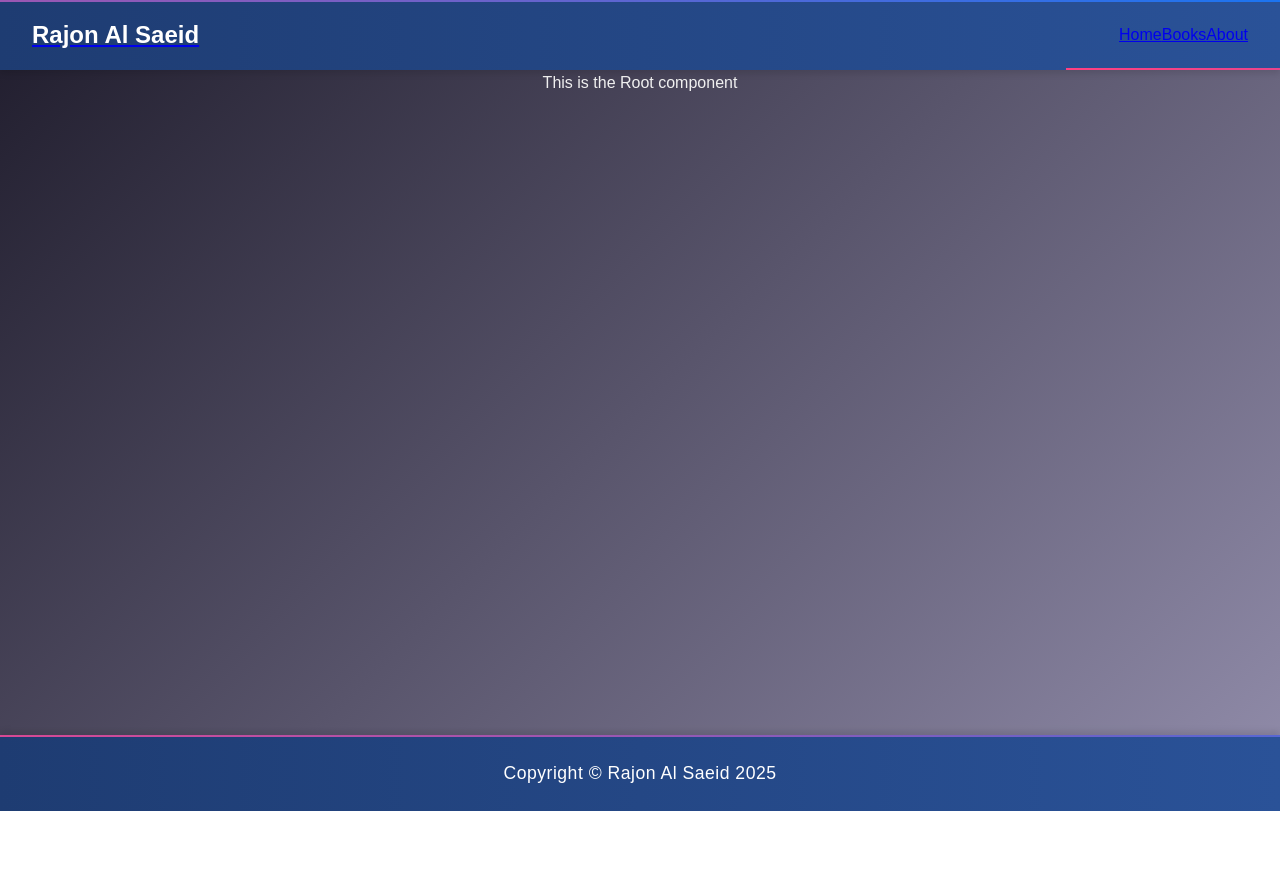
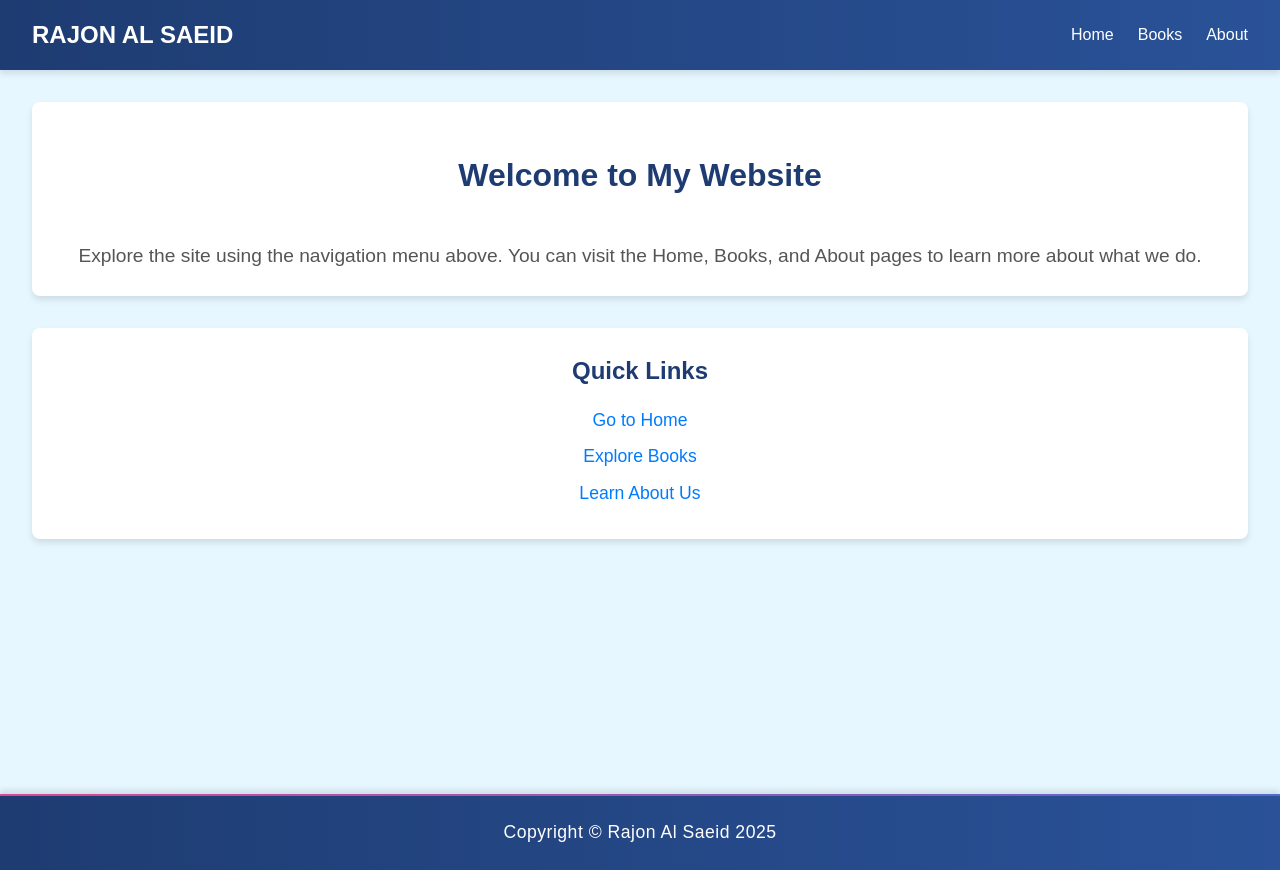
Before and after one commit to AbuAlSaeidRajon/react_demo, a React app: page / in a window 1280 px wide. Before the commit the page ends 811 px from the top, so only its background shows below. Built offline with nearby package versions, Linux system fonts and the light colour scheme; the HTML template or start-up script is replaced by a standard one.

Commit message:
header and footer added to the bookcard page

```diff
--- a/package.json
+++ b/package.json
@@ -12,7 +12,7 @@
   "dependencies": {
     "react": "^19.0.0",
     "react-dom": "^19.0.0",
-    "react-router-dom": "^7.5.1"
+    "react-router-dom": "^7.5.2"
   },
   "devDependencies": {
     "@eslint/js": "^9.21.0",
--- a/src/components/Books/BookCard.jsx
+++ b/src/components/Books/BookCard.jsx
@@ -1,4 +1,3 @@
-import { useState } from "react";
 import "./Books.css";
 
 const BookCard = ({
@@ -12,25 +11,8 @@ const BookCard = ({
   id,
   onToggleStock,
   onToggleFavorite,
-  onPriceChange,
   ...rest
 }) => {
-  const [isEditing, setIsEdititng] = useState(false);
-  const [newPrice, setNewPrice] = useState(price);
-
-  const handleSave = () => {
-    onPriceChange(id, newPrice);
-    setIsEdititng(!isEditing);
-  };
-
-  const handleCancel = () => {
-    setNewPrice(price);
-    setIsEdititng(!isEditing);
-  };
-
-  const isSaveDisabled =
-    newPrice === "" || parseFloat(newPrice) === parseFloat(price);
-
   return (
     <div className="bookCard">
       <div className="bookCard-header">
@@ -48,30 +30,11 @@ const BookCard = ({
         <p className="genre">{genre}</p>
       </div>
       <div className="bookCard-content">
-        {isEditing ? (
-          <input
-            type="text"
-            value={newPrice}
-            onChange={(e) => setNewPrice(e.target.value)}
-          />
-        ) : (
-          <p className="price">{price}€</p>
-        )}
+        <p className="price">{price}€</p>
       </div>
       <div className="bookCard-footer">
         <button onClick={onEventHandler}>See more</button>
         {!inStock && <button>Add to Wishlist</button>}
-
-        {isEditing ? (
-          <>
-            <button onClick={handleSave} disabled={isSaveDisabled}>
-              Save
-            </button>
-            <button onClick={handleCancel}>Cancel</button>
-          </>
-        ) : (
-          <button onClick={() => setIsEdititng(!isEditing)}>Edit</button>
-        )}
       </div>
     </div>
   );
--- a/src/components/Books/BookList.jsx
+++ b/src/components/Books/BookList.jsx
@@ -1,6 +1,8 @@
 import { useState } from "react";
 import { books } from "../../data/booksData"; // Adjusted path
 import BookCard from "./BookCard";
+import Header from "../Header/Header";
+import Footer from "../Footer/Footer";
 
 const BookList = () => {
   const [booksData, setBooksData] = useState(books);
@@ -46,7 +48,8 @@ const BookList = () => {
   });
 
   return (
-    <div className="books">
+    <><Header name="Rajon Al Saeid" />
+    <div className="books" style={{marginTop: 10}}>
       <h1>Books Catalog</h1>
       <label htmlFor="search">Search:</label>
       <input
@@ -73,6 +76,8 @@ const BookList = () => {
         )}
       </div>
     </div>
+    <Footer year={2025} />
+    </>
   );
 };
 
--- a/src/components/Header/Header.css
+++ b/src/components/Header/Header.css
@@ -14,42 +14,18 @@ header {
   overflow: hidden;
 }
 
-/* Sliding decorative lines */
-header::before,
-header::after {
-  content: "";
-  position: absolute;
-  width: 200%;
-  height: 2px;
-  background: linear-gradient(to right, #ff4081, #007bff);
-  top: 0;
-  transform: translateX(-50%);
-  animation: slide 5s linear infinite;
-}
-
-header::after {
-  top: auto;
-  bottom: 0;
-  animation-direction: reverse;
-}
-
-/* Sliding animation */
-@keyframes slide {
-  0% {
-    transform: translateX(-50%);
-  }
-  100% {
-    transform: translateX(50%);
-  }
-}
-
 /* Logo styling */
 .logo h2 {
   font-size: 1.5rem;
   font-weight: bold;
   color: white;
   margin: 0;
+  text-transform: uppercase;
   transition: color 0.3s;
+}
+
+.logo a {
+  text-decoration: none;
 }
 
 .logo h2:hover {
@@ -57,16 +33,16 @@ header::after {
 }
 
 /* Navigation menu styling */
-nav ul {
+.nav-links {
   list-style: none;
   display: flex;
   margin: 0;
   padding: 0;
+  gap: 1.5rem; /* Adds space between navigation links */
 }
 
-nav ul li {
+.nav-links li {
   display: inline-block;
-  margin: 0 1rem;
   font-size: 1rem;
   font-weight: 500;
   color: white;
@@ -75,12 +51,18 @@ nav ul li {
   transition: color 0.3s;
 }
 
-nav ul li:hover {
-  color: #ff4081;
+.nav-links li a {
+  text-decoration: none;
+  color: inherit; /* Inherit color from parent (white) */
+  transition: color 0.3s ease-in-out;
+}
+
+.nav-links li:hover a {
+  color: #ff4081; /* Highlight color on hover */
 }
 
 /* Underline effect on hover */
-nav ul li::after {
+.nav-links li::after {
   content: "";
   position: absolute;
   width: 0;
@@ -92,8 +74,19 @@ nav ul li::after {
   transform: translateX(-50%);
 }
 
-nav ul li:hover::after {
+.nav-links li:hover::after {
   width: 100%;
+}
+
+/* Responsive Design: Show Hamburger Menu on Smaller Screens */
+@media (max-width: 768px) {
+  .nav-links {
+    display: none; /* Hide navigation links */
+  }
+
+  .hamburger {
+    display: flex; /* Show hamburger icon */
+  }
 }
 
 /* Hamburger menu for mobile view */
@@ -113,15 +106,9 @@ nav ul li:hover::after {
   transition: transform 0.3s, opacity 0.3s;
 }
 
-/* Mobile menu toggle */
-.nav-links {
+/* Active mobile menu toggle */
+.nav-links.active {
   display: flex;
-  align-items: center;
-  gap: 2rem;
-}
-
-.nav-links.mobile {
-  display: none;
   flex-direction: column;
   position: absolute;
   top: 70px;
@@ -132,21 +119,6 @@ nav ul li:hover::after {
   box-shadow: 0 4px 6px rgba(0, 0, 0, 0.1);
 }
 
-.nav-links.mobile li {
+.nav-links.active li {
   margin: 1rem 0;
 }
-
-.nav-links.active {
-  display: flex;
-}
-
-/* Responsive design for tablets and smaller screens */
-@media (max-width: 768px) {
-  nav ul {
-    display: none; /* Hide navigation links */
-  }
-
-  .hamburger {
-    display: flex; /* Show the hamburger icon */
-  }
-}
--- a/src/components/Header/Header.jsx
+++ b/src/components/Header/Header.jsx
@@ -1,5 +1,6 @@
-import { Link } from "react-router";
+import { Link } from "react-router-dom";
 import "./Header.css";
+
 const Header = ({ name }) => {
   return (
     <header>
@@ -9,10 +10,16 @@ const Header = ({ name }) => {
         </Link>
       </div>
       <nav>
-        <ul>
-          <Link to="/">Home</Link>
-          <Link to="/books">Books</Link>
-          <Link to="/about">About</Link>
+        <ul className="nav-links">
+          <li>
+            <Link to="/">Home</Link>
+          </li>
+          <li>
+            <Link to="/books">Books</Link>
+          </li>
+          <li>
+            <Link to="/about">About</Link>
+          </li>
         </ul>
       </nav>
     </header>
--- /dev/null
+++ b/src/pages/Root.css
@@ -0,0 +1,64 @@
+/* General styling for the main content */
+.root-main {
+    padding: 2rem;
+    font-family: Arial, sans-serif;
+    color: #333;
+    background-color: #e6f7ff; /* Light blue background color */
+    min-height: calc(100vh - 140px); /* Ensures proper spacing for header and footer */
+  }
+
+  /* Styling for the welcome section */
+  .welcome-section {
+    padding: 1.5rem;
+    background-color: #ffffff;
+    border-radius: 8px;
+    box-shadow: 0 4px 6px rgba(0, 0, 0, 0.1);
+    margin-bottom: 2rem;
+    text-align: center;
+  }
+
+  .welcome-section h1 {
+    font-size: 2rem;
+    color: #1e3c72;
+    margin-bottom: 1rem;
+  }
+
+  .welcome-section p {
+    font-size: 1.2rem;
+    color: #555;
+  }
+
+  /* Styling for the links section */
+  .links-section {
+    padding: 1.5rem;
+    background-color: #ffffff;
+    border-radius: 8px;
+    box-shadow: 0 4px 6px rgba(0, 0, 0, 0.1);
+  }
+
+  .links-section h2 {
+    font-size: 1.5rem;
+    color: #1e3c72;
+    margin-bottom: 1rem;
+  }
+
+  .links-section ul {
+    list-style: none;
+    padding: 0;
+    margin: 0;
+  }
+
+  .links-section ul li {
+    margin-bottom: 0.5rem;
+  }
+
+  .links-section ul li a {
+    text-decoration: none;
+    font-size: 1.1rem;
+    color: #007bff;
+    transition: color 0.3s;
+  }
+
+  .links-section ul li a:hover {
+    color: #ff4081;
+  }
--- a/src/pages/Root.jsx
+++ b/src/pages/Root.jsx
@@ -1,13 +1,35 @@
 import { Outlet } from "react-router-dom"; // Import Outlet to display child routes
 import Header from "../components/Header/Header";
 import Footer from "../components/Footer/Footer";
+import "./Root.css";
+
 
 const Root = () => {
   return (
     <>
       <Header name="Rajon Al Saeid" />
-      <main>
-      <p>This is the Root component</p>
+      <main className="root-main">
+        <section className="welcome-section">
+          <h1>Welcome to My Website</h1>
+          <p>
+            Explore the site using the navigation menu above. You can visit the
+            Home, Books, and About pages to learn more about what we do.
+          </p>
+        </section>
+        <section className="links-section">
+          <h2>Quick Links</h2>
+          <ul>
+            <li>
+              <a href="/">Go to Home</a>
+            </li>
+            <li>
+              <a href="/books">Explore Books</a>
+            </li>
+            <li>
+              <a href="/about">Learn About Us</a>
+            </li>
+          </ul>
+        </section>
         <Outlet /> {/* This renders the child route content */}
       </main>
       <Footer year={2025} />
```
Also changed, not shown: 1 other file (tests, documents, lock files or other folders).
